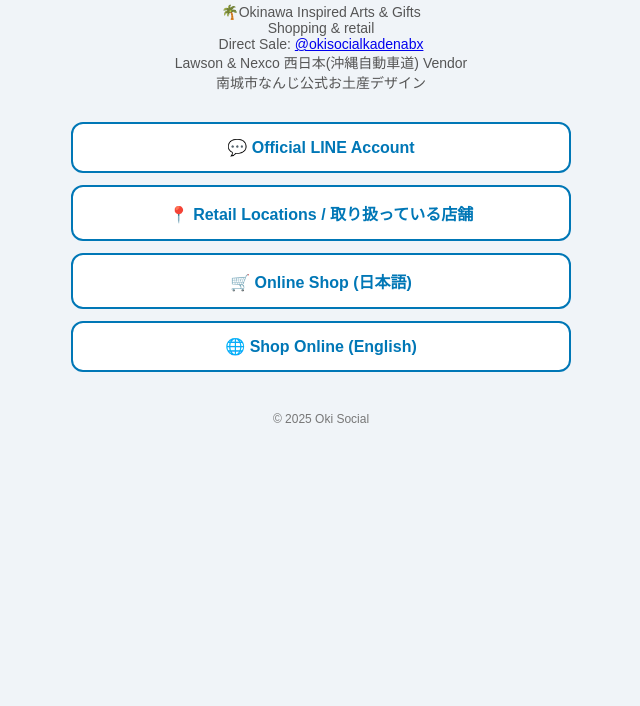
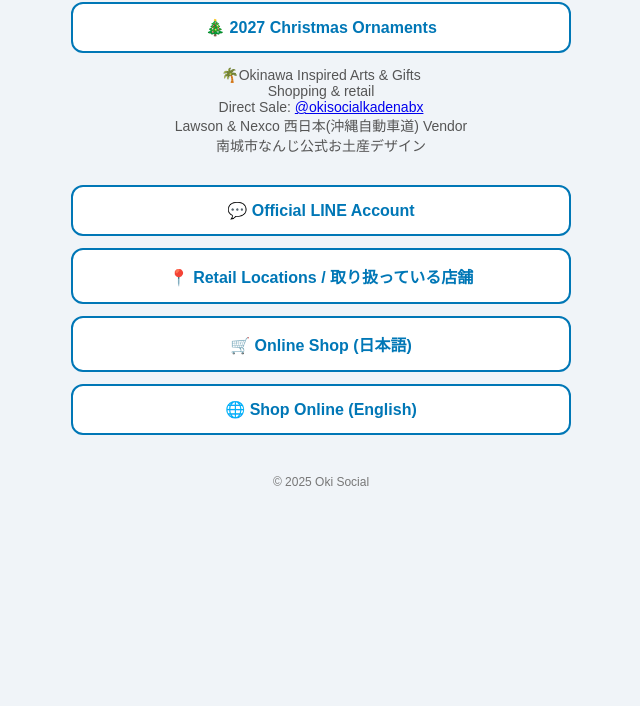
Before and after one commit to desmondliang/okisocial, a plain HTML site: page index.html in a window 1280 px wide. Shown: the part 94-800 px from the top of the page, without its empty margins (319-959 px from the left). Drawn offline with Linux system fonts and the light colour scheme.

Commit message:
Add link to 2027 Christmas Ornaments

```diff
--- a/index.html
+++ b/index.html
@@ -61,6 +61,7 @@
     <div class="container">
 
         <h1>Oki Social</h1>
+        <a class="link-btn" href="https://okisocial.base.shop/items/167087749" target="_blank">🎄 2027 Christmas Ornaments</a>
         <p class="bio">🌴Okinawa Inspired Arts & Gifts<br>Shopping & retail<br>Direct Sale: <a href="https://www.instagram.com/okisocialkadenabx/" target="_blank">@okisocialkadenabx</a><br>Lawson & Nexco 西日本(沖縄自動車道) Vendor<br>南城市なんじ公式お土産デザイン</p>
         <a class="link-btn" href="https://lin.ee/fA70o2T" target="_blank">💬 Official LINE Account</a>
         <a class="link-btn" href="https://www.okisocial.com/other/stores/" target="_blank">📍 Retail Locations / 取り扱っている店舗</a>
```
